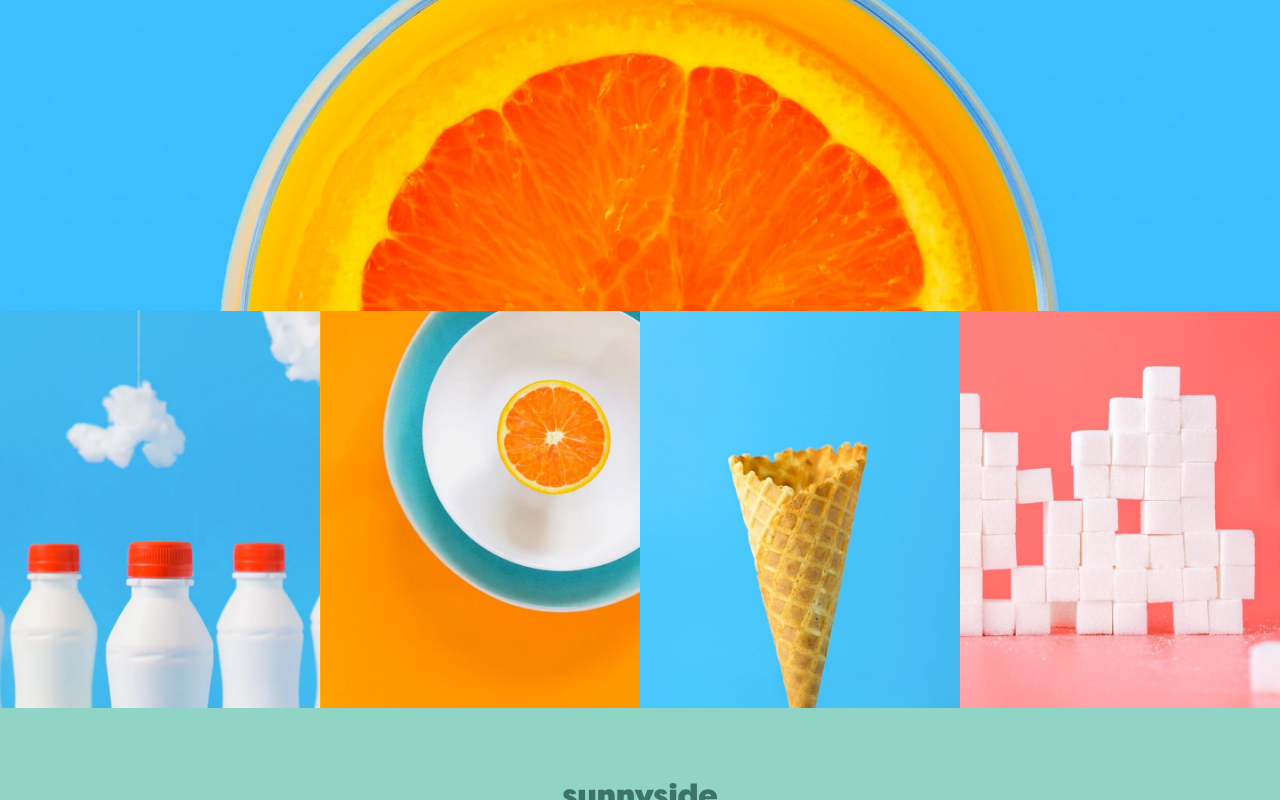
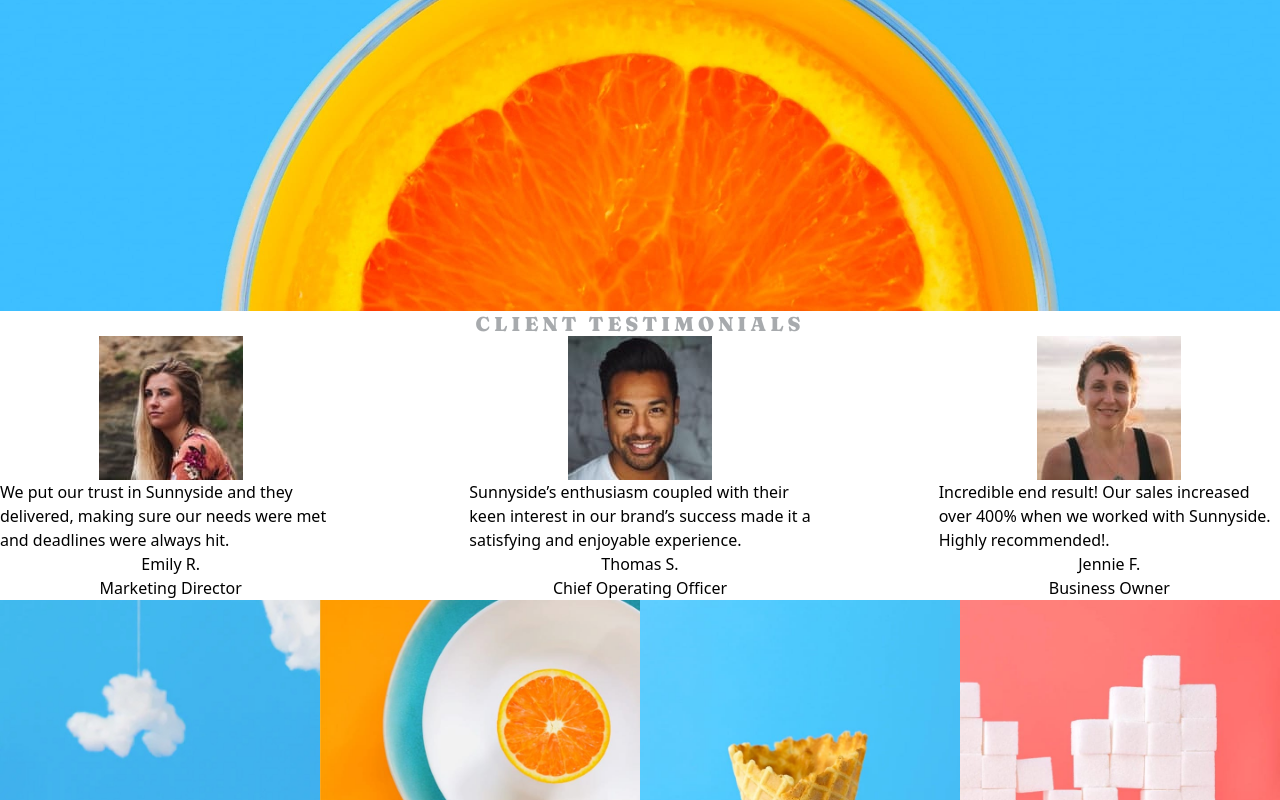
Before and after one commit to JakubM-I/agency-landing-page, a React (Vite) app: page / in a window 1280 px wide. Shown: the part 489-1289 px from the top of the page. Built offline with nearby package versions, Linux system fonts and the light colour scheme.

Commit message:
Add content to testimonials

```diff
--- a/src/App.tsx
+++ b/src/App.tsx
@@ -2,12 +2,14 @@ import './App.css'
 import BottomGrid from './components/BottomGrid'
 import Footer from './components/Footer'
 import Header from './components/Header'
+import Testimonials from './components/Testimonials'
 
 function App() {
 
   return (
     <div className="page-width">
       <Header />
+      <Testimonials />
       <BottomGrid />
       <Footer />
     </div>
--- a/src/components/Testimonials/index.tsx
+++ b/src/components/Testimonials/index.tsx
@@ -1,8 +1,31 @@
+import emilly from "../../assets/clients/image-emily.jpg";
+import thomas from "../../assets/clients/image-thomas.jpg";
+import jennie from "../../assets/clients/image-jennie.jpg";
+
 const Testimonials: React.FC = () => {
     return (
         <div>
             <p className="text-center uppercase text-preset-6 text-grey-400">Client testimonials</p>
-
+            <div className="flex justify-center items-start gap-32">
+                <div className="w-[350px] flex flex-col justify-start items-center">
+                    <img src={emilly} alt="Emily R. - Marketing Director" />
+                    <p>We put our trust in Sunnyside and they delivered, making sure our needs were met and deadlines were always hit.</p>
+                    <p>Emily R.</p>
+                    <p>Marketing Director</p>
+                </div>
+                <div className="w-[350px] flex flex-col justify-start items-center">
+                    <img src={thomas} alt="Thomas S. - Chief Operating Officer" />
+                    <p>Sunnyside’s enthusiasm coupled with their keen interest in our brand’s success made it a satisfying and enjoyable experience.</p>
+                    <p>Thomas S.</p>
+                    <p>Chief Operating Officer</p>
+                </div>
+                <div className="w-[350px] flex flex-col justify-start items-center">
+                    <img src={jennie} alt="" />
+                    <p>Incredible end result! Our sales increased over 400% when we worked with Sunnyside. Highly recommended!.</p>
+                    <p>Jennie F.</p>
+                    <p>Business Owner</p>
+                </div>
+            </div>
         </div>
     )
 };
```
